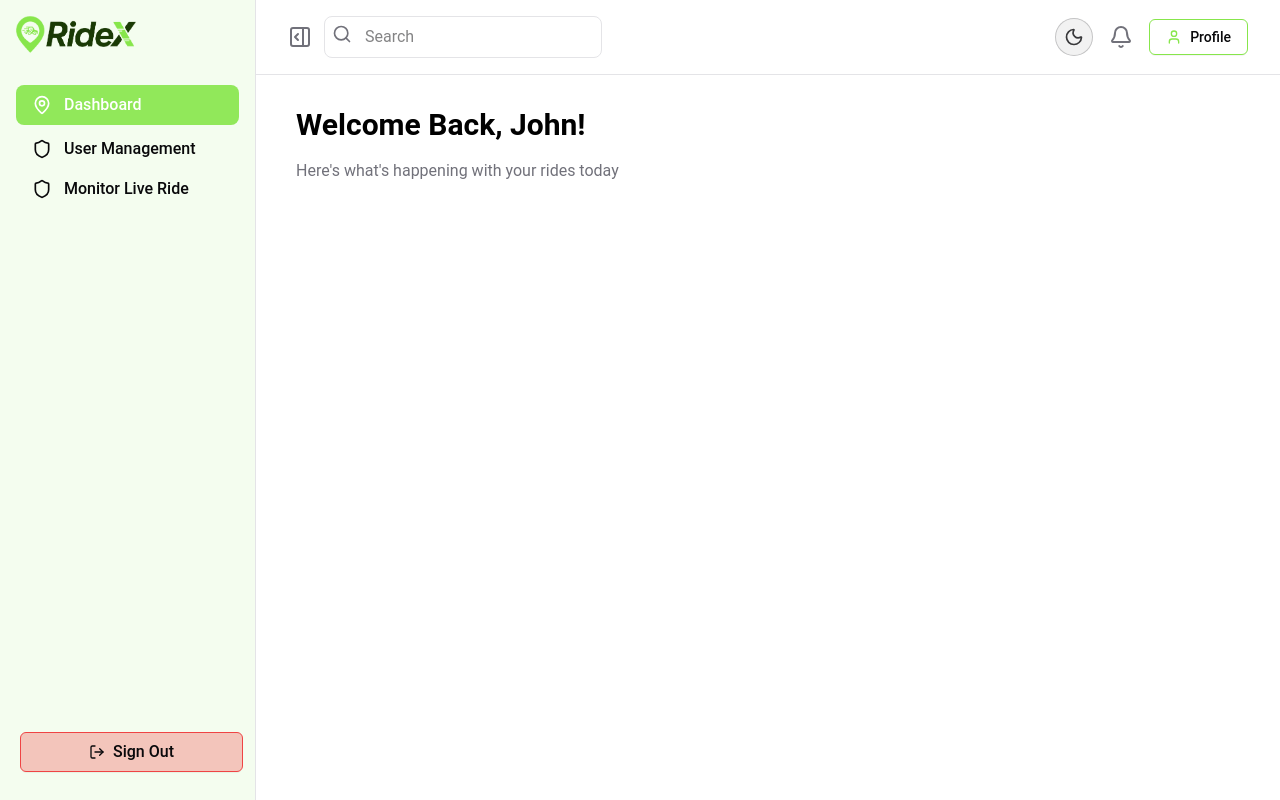
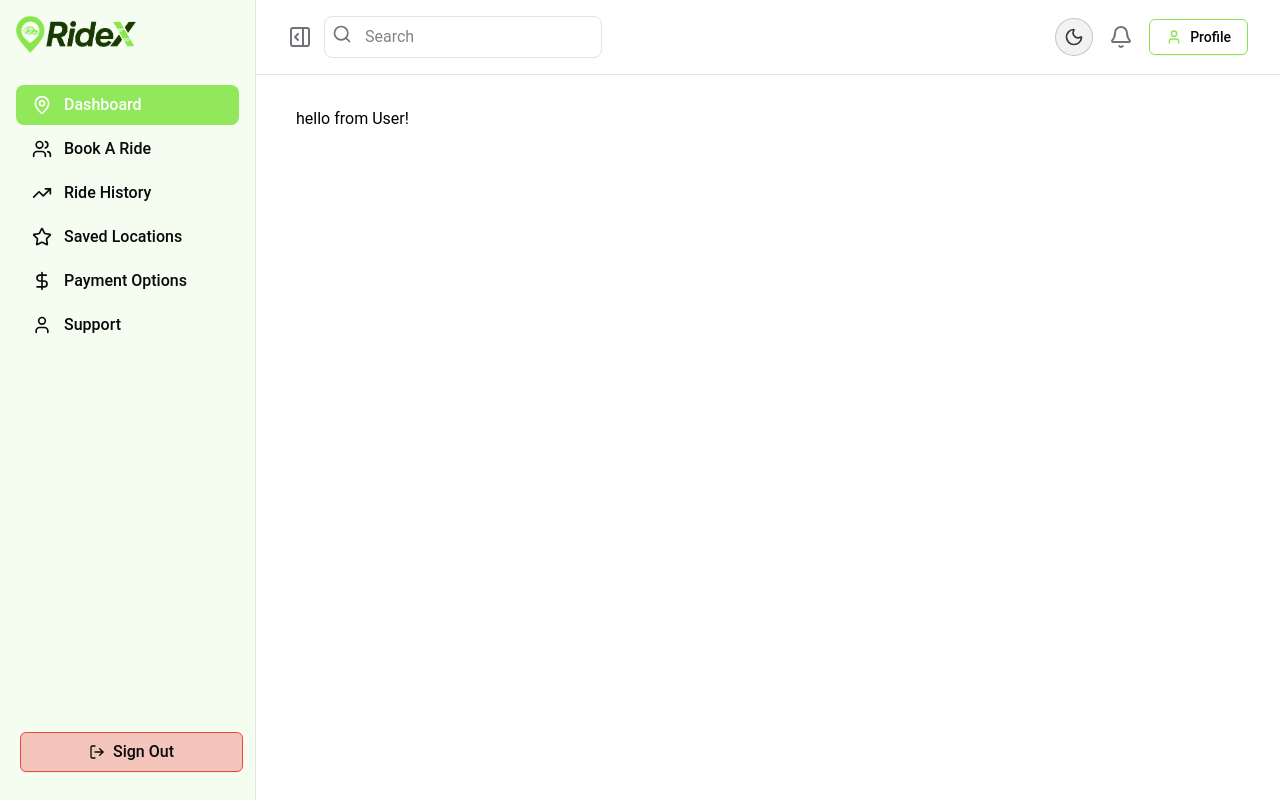
Before and after one commit to rubel6610/RideX-Frontend, a Next.js app: page /dashboard in a window 1280 px wide. Built offline with nearby package versions, Linux system fonts and the light colour scheme; no server answers; sample sign-in values are in the browser's storage.

Commit message:
i updated dashboard layout

```diff
--- a/package.json
+++ b/package.json
@@ -30,9 +30,12 @@
     "node-fetch": "^2.7.0",
     "react": "19.1.1",
     "react-chartjs-2": "^5.3.0",
+    "react-countup": "^6.5.3",
+    "react-day-picker": "^9.11.0",
     "react-dom": "19.1.1",
     "react-hook-form": "^7.63.0",
     "react-leaflet": "^5.0.0",
+    "recharts": "^3.2.1",
     "tailwind-merge": "^3.3.1",
     "tailwindcss-animate": "^1.0.7",
     "zod": "^4.1.11"
--- a/src/app/dashboard/layout.jsx
+++ b/src/app/dashboard/layout.jsx
@@ -46,7 +46,7 @@ export default function DashboardLayout({ children }) {
 
   // Determine role dynamically from fetched data or fallback
   // const userRole = userData?.role || "user";
-  const userRole = "admin";
+  const userRole = "user";
 
   return (
     <ProtectedRoute>
@@ -110,8 +110,6 @@ export default function DashboardLayout({ children }) {
               {/* Admin routes */}
               {userRole === "admin" && <AdminDashboard />}
             </nav>
-
-
 
           </div>
            <Button
--- a/src/app/dashboard/page.jsx
+++ b/src/app/dashboard/page.jsx
@@ -1,14 +1,21 @@
-
+import React from 'react';
 
 export default function DashboardPage() {
+  const role = 'user';
   return (
-
-      <div>
-      <h1 className="text-3xl font-bold mb-4">Welcome Back, John!</h1>
-      <p className="text-muted-foreground">Here's what's happening with your rides today</p>
-      {/* Your stat cards, charts, etc */}
-    </div>
-
-
+    <>
+      {
+        role === 'admin'
+        && <div>hello from Admin!</div>
+      }
+      {
+        role === 'user'
+        && <div>hello from User!</div>
+      }
+      {
+        role === 'rider'
+        && <div>hello from Rider!</div>
+      }
+    </>
   );
 }
--- a/src/app/globals.css
+++ b/src/app/globals.css
@@ -5,6 +5,13 @@
 
 @import "leaflet/dist/leaflet.css";
 
+@keyframes spin-slow {
+  from { transform: rotate(0deg); }
+  to { transform: rotate(360deg); }
+}
+.animate-spin-slow {
+  animation: spin-slow 4s linear infinite;
+}
 
 @custom-variant dark (&:is(.dark *));
 
```
Also changed, not shown: src/app/dashboard/Components/riderDashboard/RiderDashboard.jsx (+6 -12 lines), 1 other file (tests, documents, lock files or other folders).
